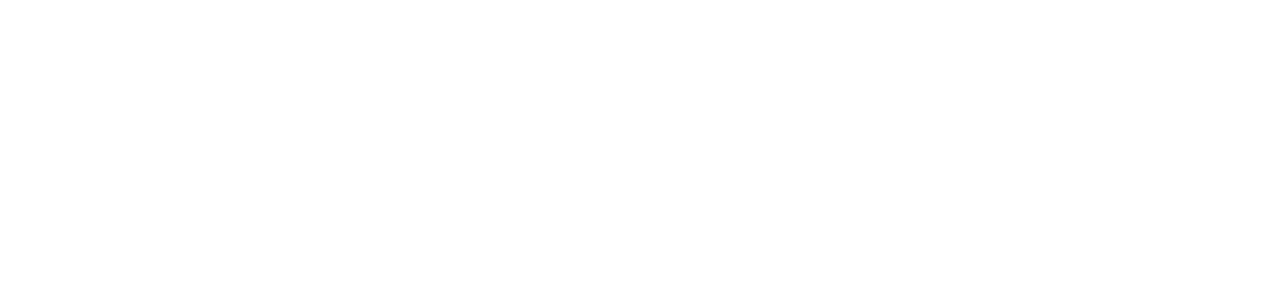
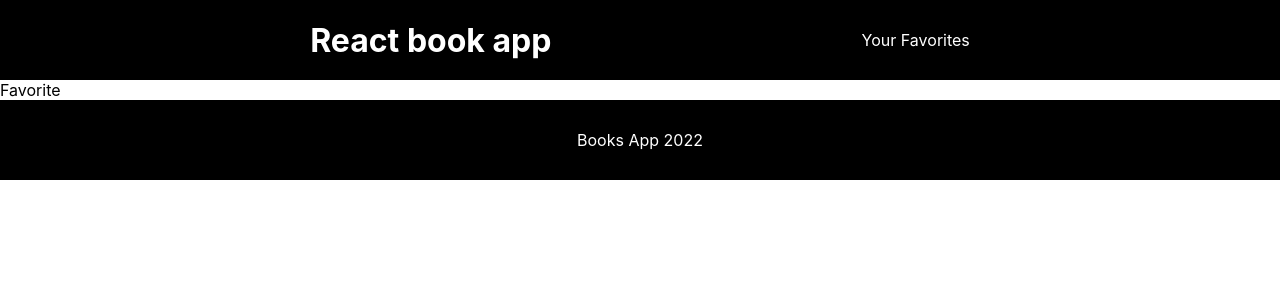
Before and after one commit to henry-thiongi/phase-2-project, a React (Create React App) app: page /favorites in a window 1280 px wide. Before the commit this address had no page. Shown: the top 300 px of the page. Built offline with nearby package versions, Linux system fonts and the light colour scheme.

Commit message:
initialize

```diff
--- a/src/App.css
+++ b/src/App.css
@@ -3,3 +3,23 @@
   padding: 0;
   margin: 0%;
 }
+
+.navbar{
+  width: 100%;
+  height: 10vh;
+  background: black;
+  color: white;
+  display: flex;
+  align-items: center;
+  justify-content: space-evenly;
+}
+
+.footer{
+  width: 100%;
+    height: 10vh;
+    background: black;
+    color: white;
+    display: flex;
+    align-items: center;
+    justify-content: center;
+}
--- a/src/App.js
+++ b/src/App.js
@@ -4,15 +4,18 @@
 import BookDetails from './components/BookDetails';
 import Navbar from './components/Navbar';
 import Footer from './components/Footer';
+import Favorites from './components/Favorite';
 
 function App() {
   return (
     <div className="App">
+      <Navbar />
       <Routes>
       <Route path="/" element={<BookList />} />
       <Route path="/book/:id" element={<BookDetails />} />
-      <Route path="/" element={<BookList />} />
+      <Route path="/favorites" element={<Favorites />} />
       </Routes>
+      <Footer />
 
     </div>
   );
```
